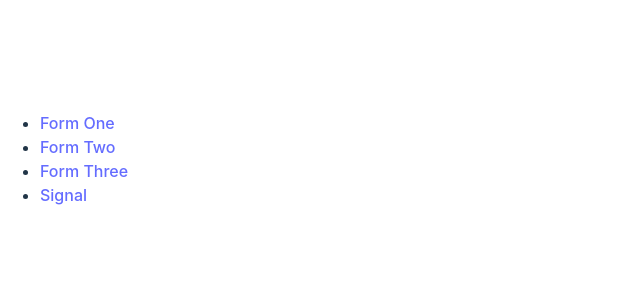
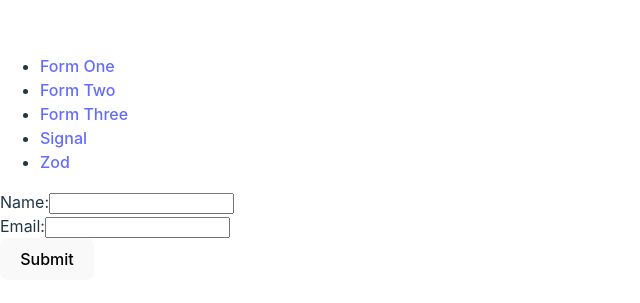
Before and after one commit to rickardd/react-sandbox, a React (Vite) app: page /zod in a window 1280 px wide. Shown: the part 241-544 px from the top of the page, without its empty margins (0-640 px from the left). Built offline with nearby package versions, Linux system fonts and the light colour scheme.

Commit message:
Add Zod example

```diff
--- a/src/App.tsx
+++ b/src/App.tsx
@@ -3,6 +3,7 @@ import { FormOne } from "./components/FormOne";
 import { FormTwo } from "./components/FormTwo";
 import { FormThree } from "./components/FormThree";
 import { Signal } from "./components/Counter";
+import FormWithZod from "./components/FormWithZod";
 
 const App = () => {
   return (
@@ -21,6 +22,9 @@ const App = () => {
           <li>
             <Link to="/signal">Signal</Link>
           </li>
+          <li>
+            <Link to="/zod">Zod</Link>
+          </li>
         </ul>
       </nav>
       <Routes>
@@ -28,6 +32,7 @@ const App = () => {
         <Route path="/f2" element={<FormTwo />} />
         <Route path="/f3" element={<FormThree />} />
         <Route path="/signal" element={<Signal />} />
+        <Route path="/zod" element={<FormWithZod />} />
       </Routes>
     </>
   );
--- /dev/null
+++ b/src/components/FormWithZod.tsx
@@ -0,0 +1,59 @@
+import React, { useState } from "react";
+import { z } from "zod";
+
+const formSchema = z.object({
+  name: z.string().min(1, { message: "Name is required" }),
+  email: z.string().email({ message: "Invalid email address" }),
+});
+
+const FormWithZod = () => {
+  const [formData, setFormData] = useState({ name: "", email: "" });
+  const [errors, setErrors] = useState({});
+
+  const handleChange = (e) => {
+    const { name, value } = e.target;
+    setFormData((prev) => ({ ...prev, [name]: value }));
+  };
+
+  const handleSubmit = (e) => {
+    e.preventDefault();
+    try {
+      // Validate the form data against the schema
+      formSchema.parse(formData);
+      // If validation passes, clear errors and proceed
+      setErrors({});
+      console.log("Form submitted successfully:", formData);
+    } catch (err) {
+      // If validation fails, set the errors
+      if (err instanceof z.ZodError) {
+        const formattedErrors = err.errors.reduce((acc, error) => {
+          acc[error.path[0]] = error.message;
+          return acc;
+        }, {});
+        setErrors(formattedErrors);
+      }
+    }
+  };
+
+  return (
+    <form onSubmit={handleSubmit}>
+      <div>
+        <label>
+          Name:
+          <input type="text" name="name" value={formData.name} onChange={handleChange} />
+        </label>
+        {errors.name && <p style={{ color: "red" }}>{errors.name}</p>}
+      </div>
+      <div>
+        <label>
+          Email:
+          <input type="email" name="email" value={formData.email} onChange={handleChange} />
+        </label>
+        {errors.email && <p style={{ color: "red" }}>{errors.email}</p>}
+      </div>
+      <button type="submit">Submit</button>
+    </form>
+  );
+};
+
+export default FormWithZod;
```
